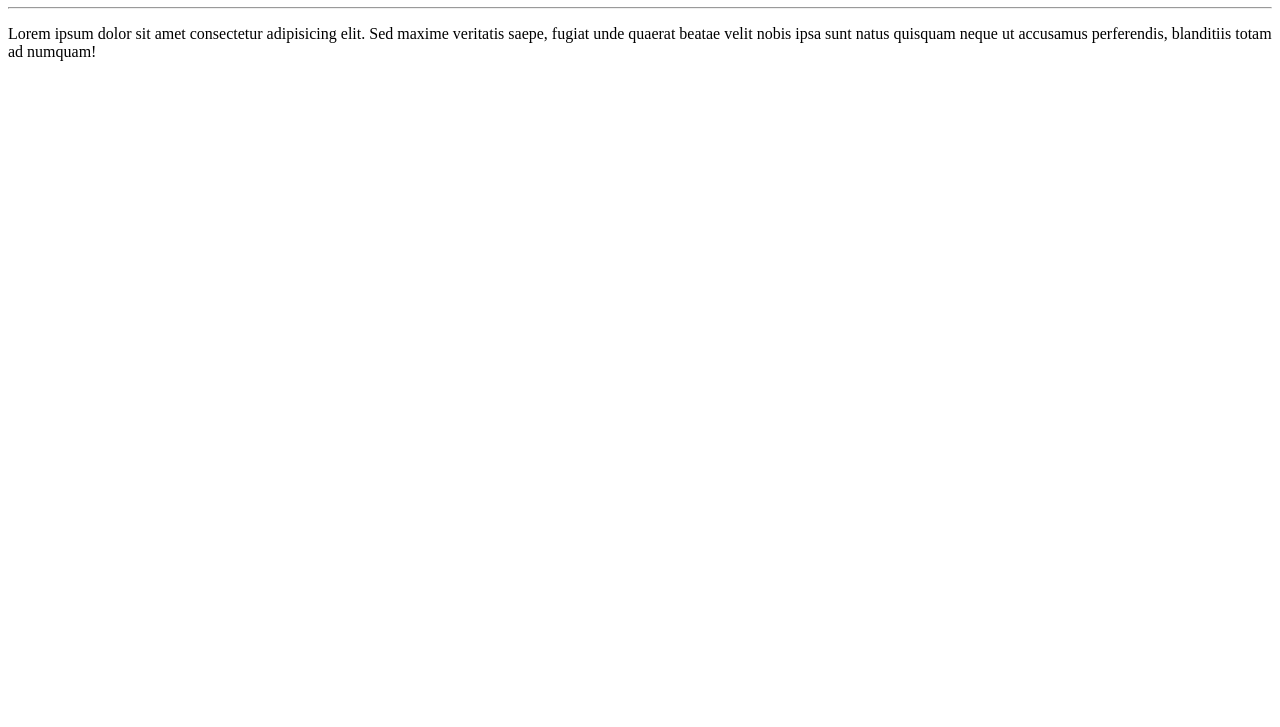
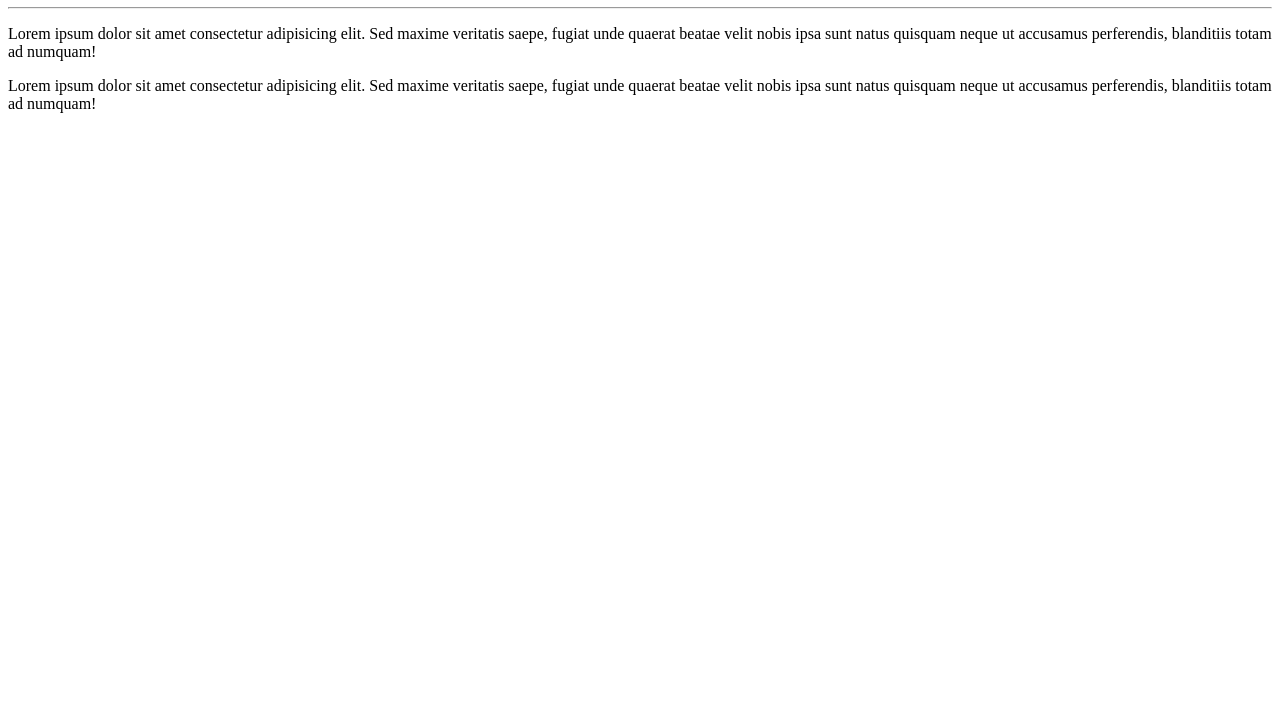
Before and after one commit to omaicom802/Ola-Mundo, a plain HTML site: page site-exemplo/index.html in a window 1280 px wide. Shown: the part 73-800 px from the top of the page. Drawn offline with Linux system fonts and the light colour scheme.

Commit message:
Novamente, adicionei um paragrafo!
terceira vez que adicionei um paragrafo!

```diff
--- a/site-exemplo/index.html
+++ b/site-exemplo/index.html
@@ -11,5 +11,8 @@
     <p>
         Lorem ipsum dolor sit amet consectetur adipisicing elit. Sed maxime veritatis saepe, fugiat unde quaerat beatae velit nobis ipsa sunt natus quisquam neque ut accusamus perferendis, blanditiis totam ad numquam!
     </p>
+    <p>
+        Lorem ipsum dolor sit amet consectetur adipisicing elit. Sed maxime veritatis saepe, fugiat unde quaerat beatae velit nobis ipsa sunt natus quisquam neque ut accusamus perferendis, blanditiis totam ad numquam!
+    </p>
 </body>
 </html>
```
